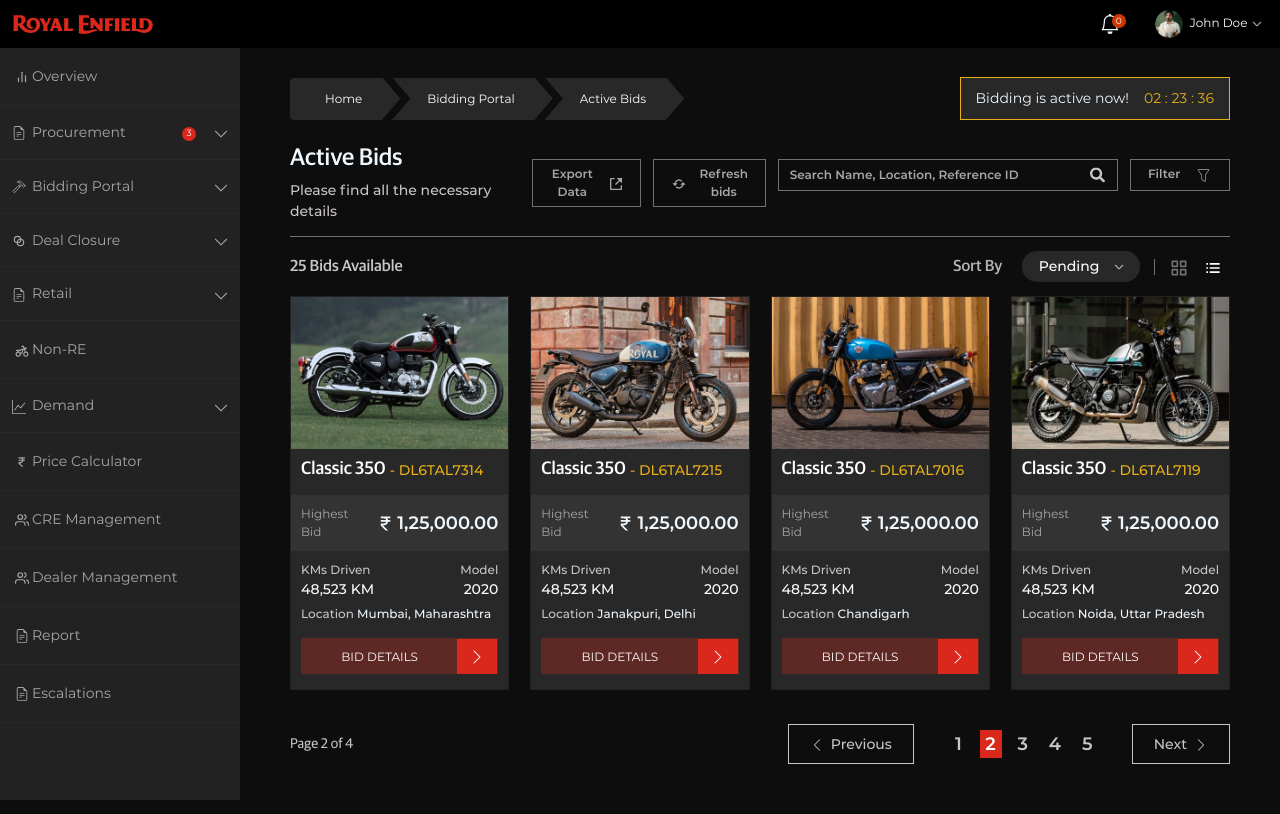
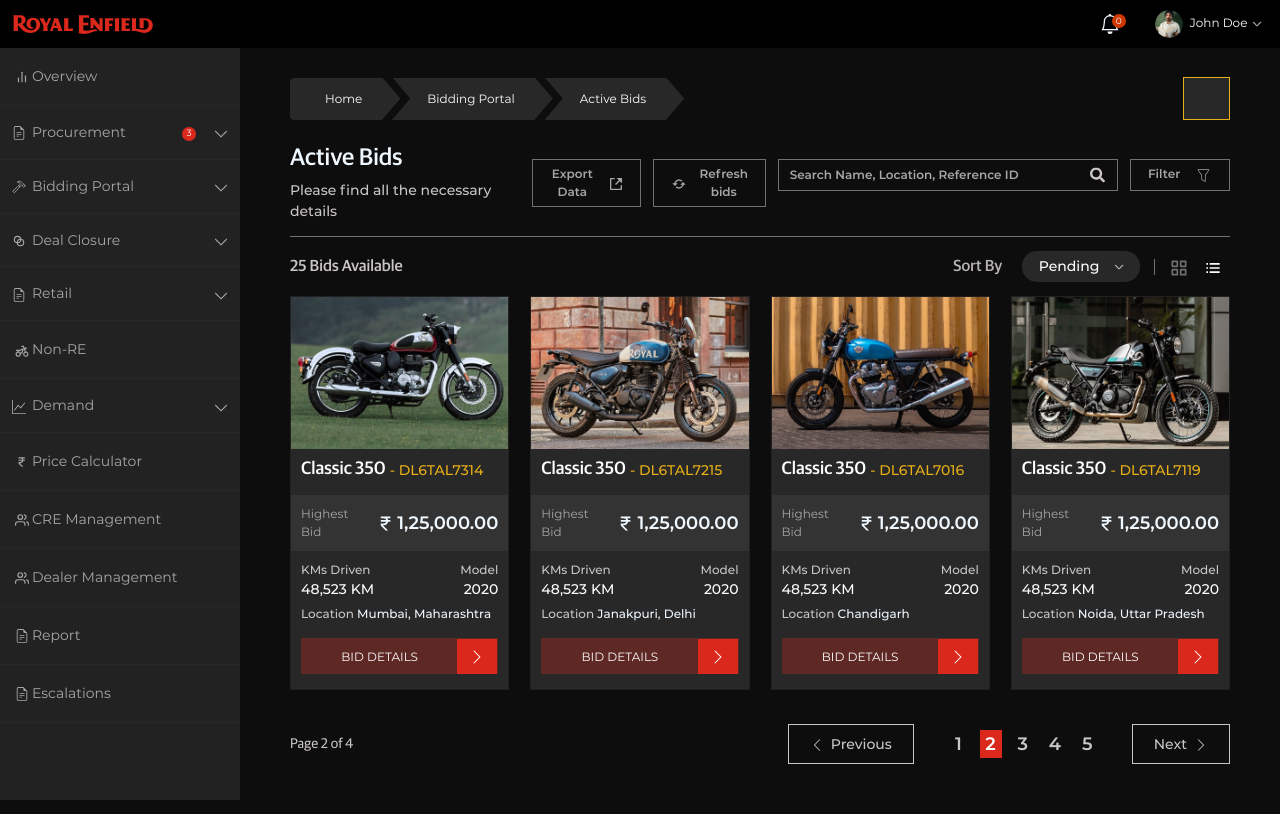
Before and after one commit to nakulsharma95/re-vintage-dashboard-dummy, a Next.js app: page /bidding-portal/active-bids in a window 1280 px wide. Built offline with nearby package versions, Linux system fonts and the light colour scheme; no server answers.

Commit message:
feat: bidding Timer Functionality Added

```diff
--- a/components/biddingPortal/biddingTimer/index.jsx
+++ b/components/biddingPortal/biddingTimer/index.jsx
@@ -1,10 +1,57 @@
+import React, { useState, useEffect } from 'react';
+import { timerHelper } from '~/utils/helpers';
+import { useGetDateQuery } from '~/redux/api/endpoints/biddingTimer';
 import styles from './style.module.scss';
 
 export default function BiddingTimer(props) {
+  const { data, isSuccess } = useGetDateQuery();
+
+  const [timer, setTimer] = useState({ text: '', time: '' });
+
+  const day = 60 * 60 * 24 * 1000;
+
+  const remainingTime = (startDate, endDate) => {
+    if (endDate < 0)
+      return { time: endDate + day, text: props.biddingNotStartedText };
+    return startDate > 0
+      ? { time: startDate, text: props.biddingNotStartedText }
+      : { time: endDate, text: props.biddingStartedText };
+  };
+
+  let currentDate = new Date(data?.data);
+  const biddingStartingTime = new Date(data?.data);
+  const biddingEndTime = new Date(data?.data);
+
+  function runFunction() {
+    console.log(`current date: ${currentDate}`, data);
+
+    const biddingActualStartTime =
+      biddingStartingTime.setHours(props.biddingStartTime, 0, 0, 0) -
+      currentDate;
+    const biddingActualEndTime =
+      biddingEndTime.setHours(props.biddingEndTime, 0, 0, 0) - currentDate;
+    const biddingStatus = remainingTime(
+      biddingActualStartTime,
+      biddingActualEndTime
+    );
+    currentDate = Number(currentDate) + 1000;
+
+    const countDownTime = biddingStatus.time;
+
+    setTimer({
+      text: biddingStatus.text,
+      time: timerHelper(countDownTime),
+    });
+  }
+  useEffect(() => {
+    if (isSuccess) {
+      setInterval(runFunction, 1000);
+    }
+  }, [isSuccess]);
   return (
     <div className={styles.biddingTimer}>
-      {props.title}
-      <span>{props.timer}</span>
+      {timer.text}
+      <span>{timer.time}</span>
     </div>
   );
 }
--- a/pages/bidding-portal/active-bids/index.jsx
+++ b/pages/bidding-portal/active-bids/index.jsx
@@ -54,7 +54,10 @@ export default function ActiveBids() {
     <div>
       <div className="d-flex align-items-center justify-content-between">
         <Breadcrumb title="Bidding Portal" addmoretitle="Active Bids" />
-        <BiddingTimer title="Bidding is active now!" timer="02 : 23 : 36" />
+        <BiddingTimer   biddingNotStartedText="bidding will Active in"
+          biddingStartedText="bidding is Active Now!"
+          biddingStartTime={14}
+          biddingEndTime={17}/>
       </div>
 
       <HeaderPrimary
--- /dev/null
+++ b/redux/api/endpoints/biddingTimer.js
@@ -0,0 +1,14 @@
+import { createApi, fetchBaseQuery } from '@reduxjs/toolkit/query/react';
+
+const getDateApi = createApi({
+  reducerPath: 'getDateApi',
+  baseQuery: fetchBaseQuery({ baseUrl: 'https://api-dev2.royalenfield.com' }),
+  endpoints: (builder) => ({
+    getDate: builder.query({
+      query: () => '/v3/core/bikes/get-date',
+    }),
+  }),
+});
+export default getDateApi;
+
+export const { useGetDateQuery } = getDateApi;
--- a/redux/store.js
+++ b/redux/store.js
@@ -2,14 +2,19 @@ import { configureStore } from '@reduxjs/toolkit';
 import { setupListeners } from '@reduxjs/toolkit/query';
 import mainReducer from './slices/main';
 import mainApi from './api/main';
+import getDateApi from './api/endpoints/biddingTimer';
 
 const store = configureStore({
   reducer: {
     data: mainReducer,
     [mainApi.reducerPath]: mainApi.reducer,
+    [getDateApi.reducerPath]: getDateApi.reducer,
   },
   middleware: (getDefaultMiddleware) =>
-    getDefaultMiddleware({}).concat([mainApi.middleware]),
+    getDefaultMiddleware({}).concat([
+      mainApi.middleware,
+      getDateApi.middleware,
+    ]),
 });
 
 setupListeners(store.dispatch);
--- a/utils/helpers.js
+++ b/utils/helpers.js
@@ -102,3 +102,11 @@ export function generateId(length) {
   }
   return result;
 }
+
+export const timerHelper = (time) => {
+  const formatText = (item) => String(item).padStart(2, '0');
+  const nrHours = formatText(Math.floor(time / 1000 / 60 / 60) % 24);
+  const nrMin = formatText(Math.floor(time / 1000 / 60) % 60);
+  const nrSec = formatText(Math.floor(time / 1000) % 60);
+  return `${nrHours} : ${nrMin} : ${nrSec}`;
+};
```
